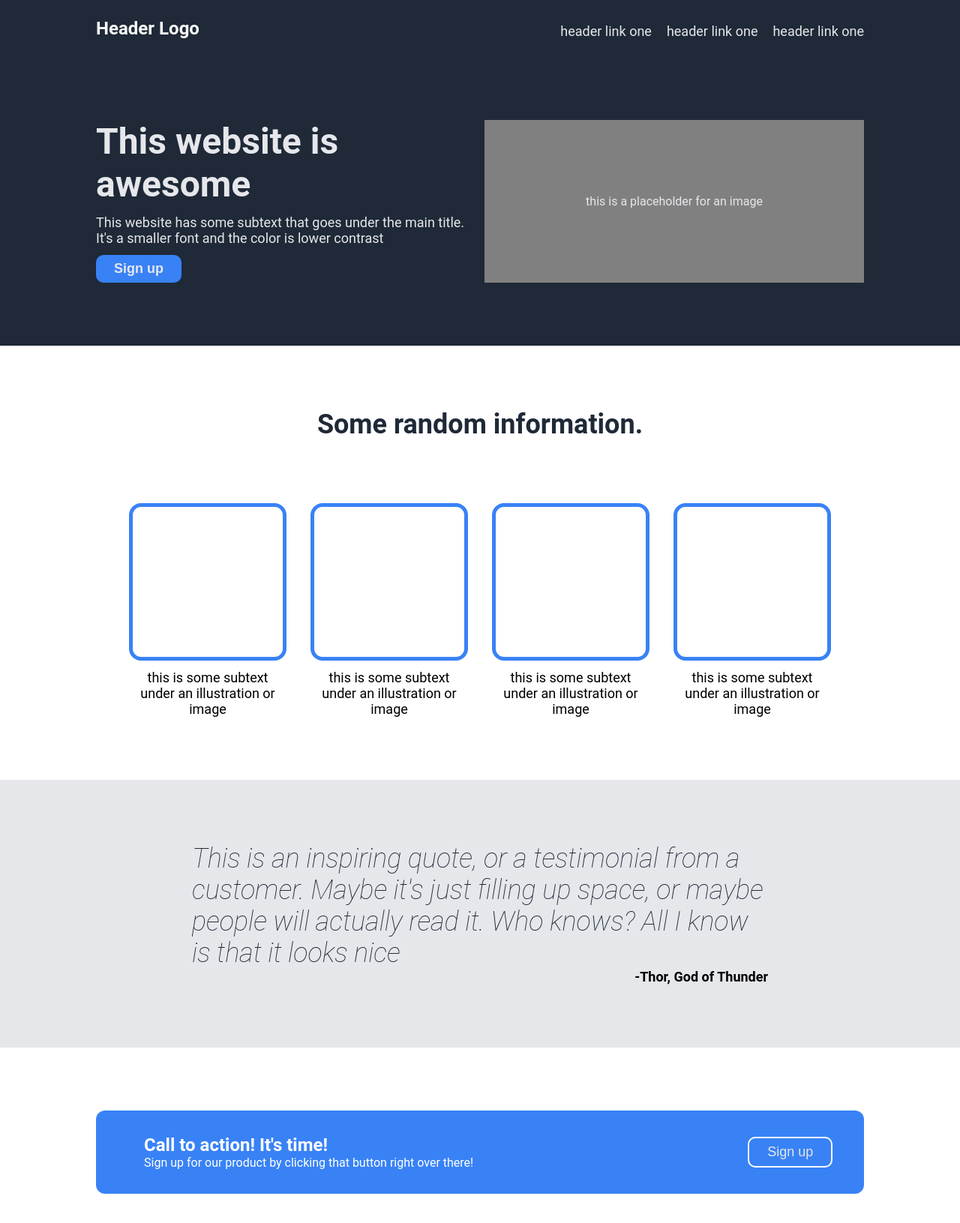
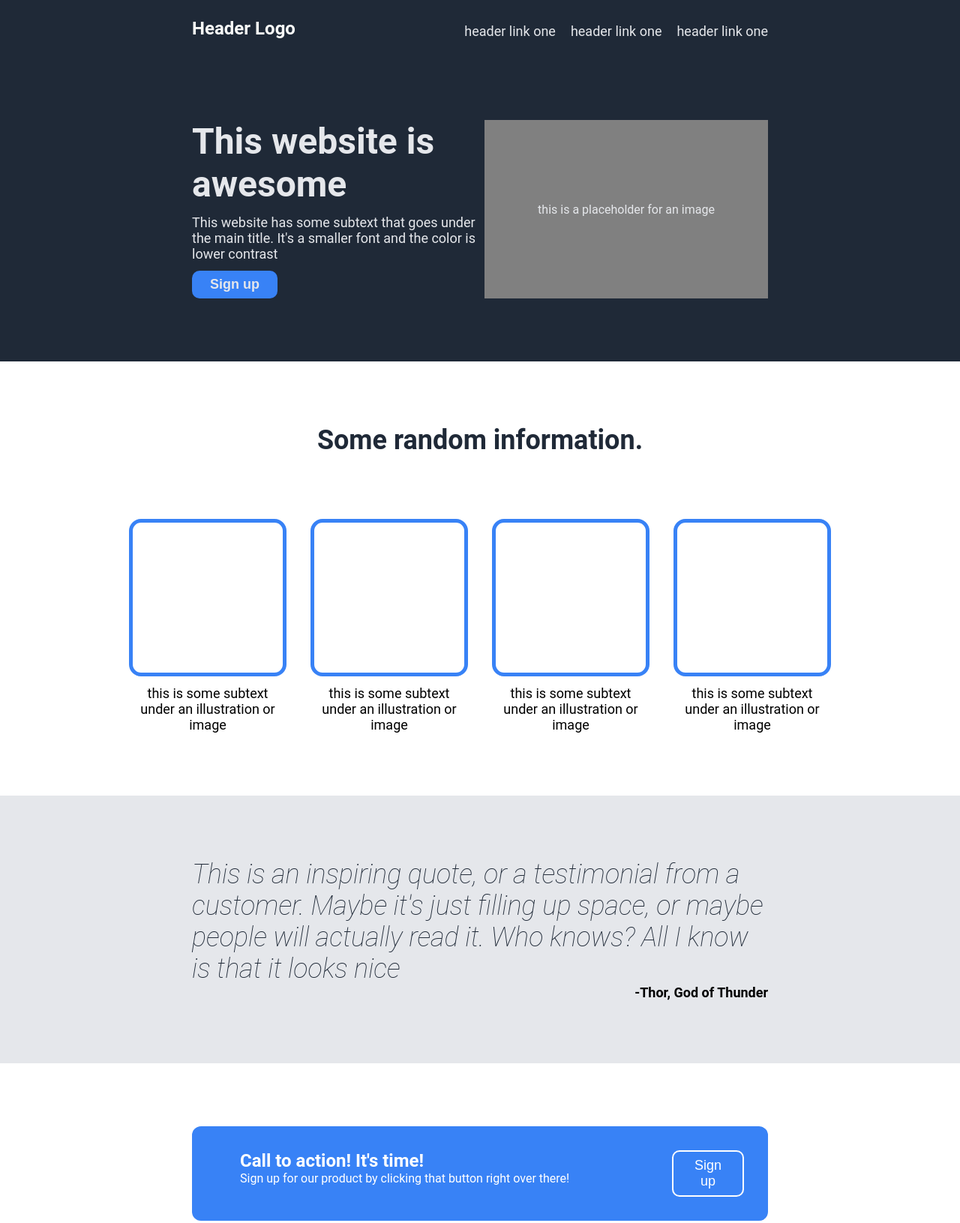
Before and after one commit to sjadrian/landing-page, a plain HTML site: page index.html in a window 1280 px wide. Shown: the top 1631 px of the page at 75% size. Drawn offline with Linux system fonts and the light colour scheme.

Commit message:
finish third draft

```diff
--- a/style.css
+++ b/style.css
@@ -12,8 +12,7 @@ body {
 
 .header-container {
     color: #F9FAF8;
-    /* margin: 24px; */
-    padding: 24px 128px;
+    padding: 24px 256px;
     display: flex;
     justify-content: space-between;
 }
@@ -51,7 +50,7 @@ a {
   }
 
 .content-one-container {
-    padding: 84px 128px;
+    padding: 84px 256px;
     display: flex;
     justify-content: space-between;
 }
@@ -166,7 +165,7 @@ a {
 
 
 .content-four-container {
-    margin: 84px 128px;
+    margin: 84px 256px;
     background-color: #3882f6;
     border-radius: 12px;
     display: flex;
@@ -200,7 +199,7 @@ a {
 
 .content-four-button {
     background: none;
-    color: #E5E7EB;
+    color: white;
     border-radius: 10px;
     font-size: 18px;
     padding: 8px 24px;
```
